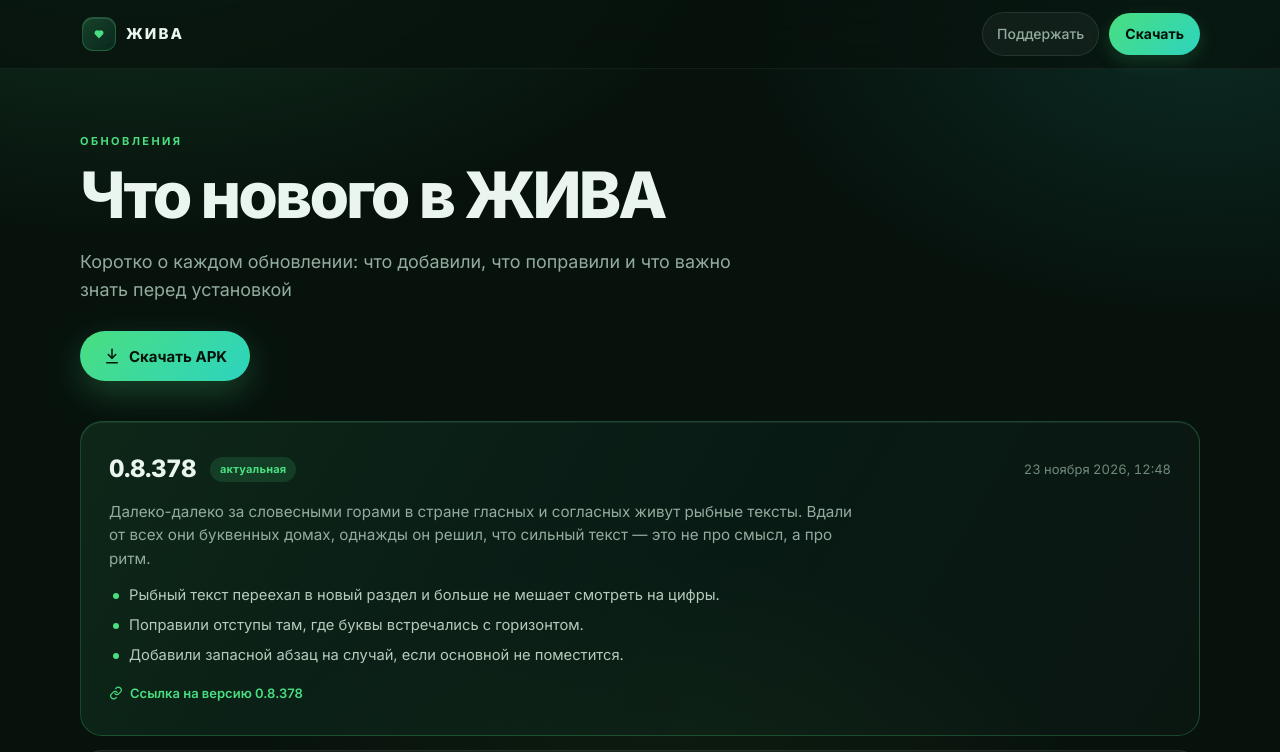
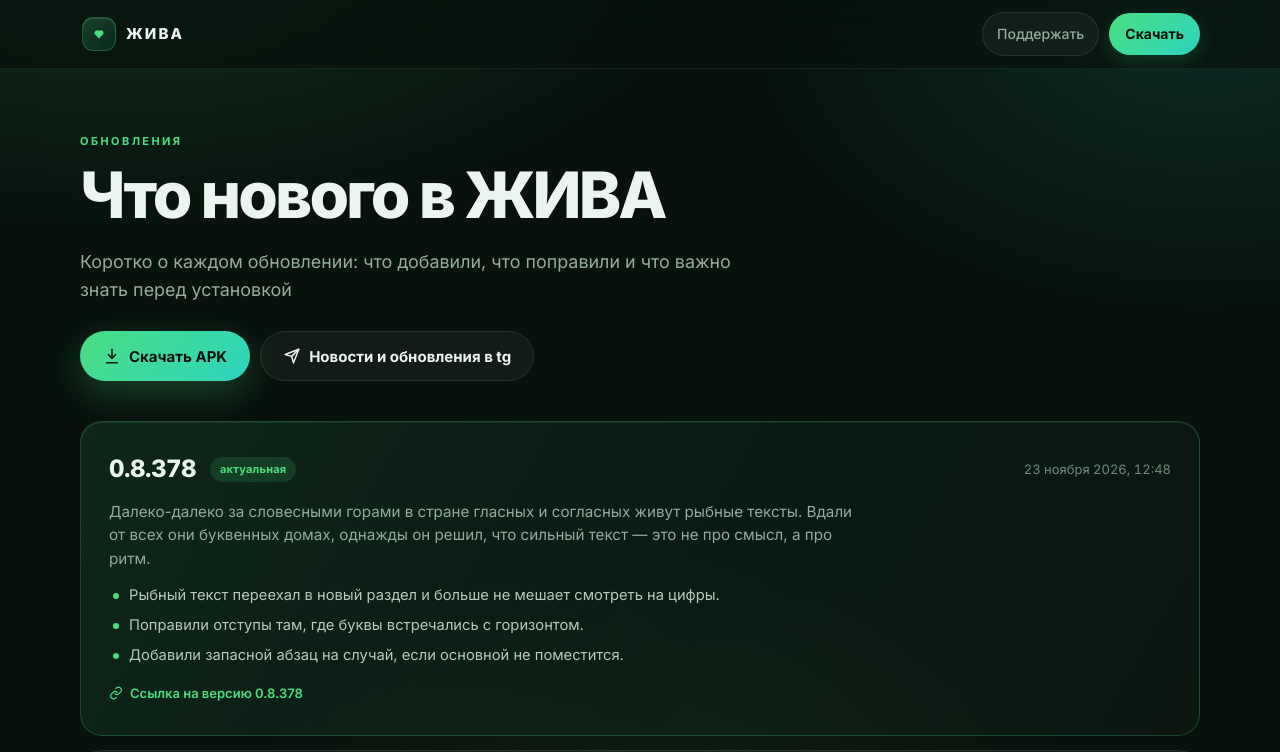
Before and after one commit to EshaSha/zhiva-updates, a plain HTML site: page releases.html in a window 1280 px wide. Shown: the top 752 px of the page. Drawn offline with Linux system fonts and the light colour scheme; no server answers.

Commit message:
site: кнопка Telegram на странице обновлений

```diff
--- a/releases.html
+++ b/releases.html
@@ -58,6 +58,10 @@
           <a class="btn btn-primary" href="https://github.com/EshaSha/zhiva-updates/releases/latest" data-download>
             <svg viewBox="0 0 24 24" aria-hidden="true"><path d="M12 3v12"/><path d="m7 10 5 5 5-5"/><path d="M5 21h14"/></svg>
             Скачать APK
+          </a>
+          <a class="btn btn-ghost" href="https://t.me/zhiva_info" target="_blank" rel="noopener">
+            <svg viewBox="0 0 24 24" aria-hidden="true"><path d="m21 3-9.5 9.5"/><path d="M21 3 14 21l-2.5-8.5L3 10Z"/></svg>
+            Новости и обновления в tg
           </a>
         </div>
       </div>
```
